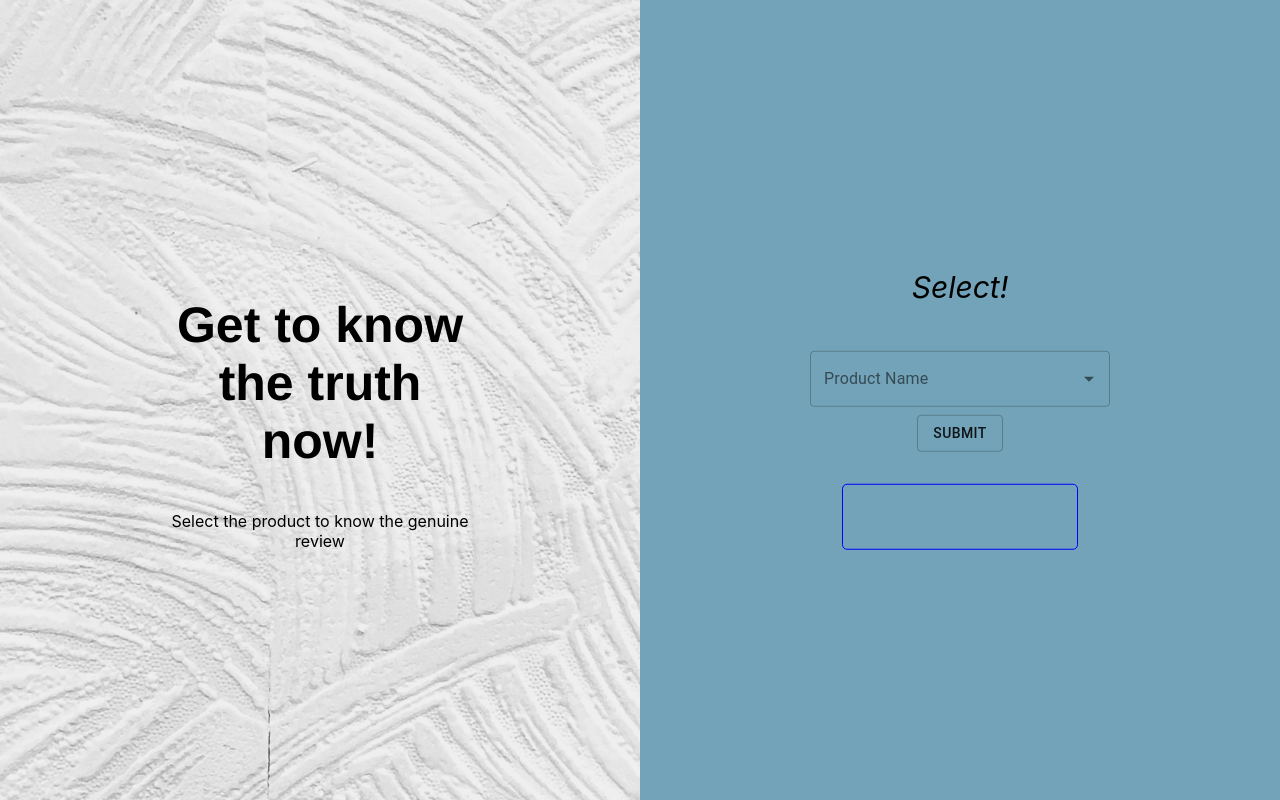
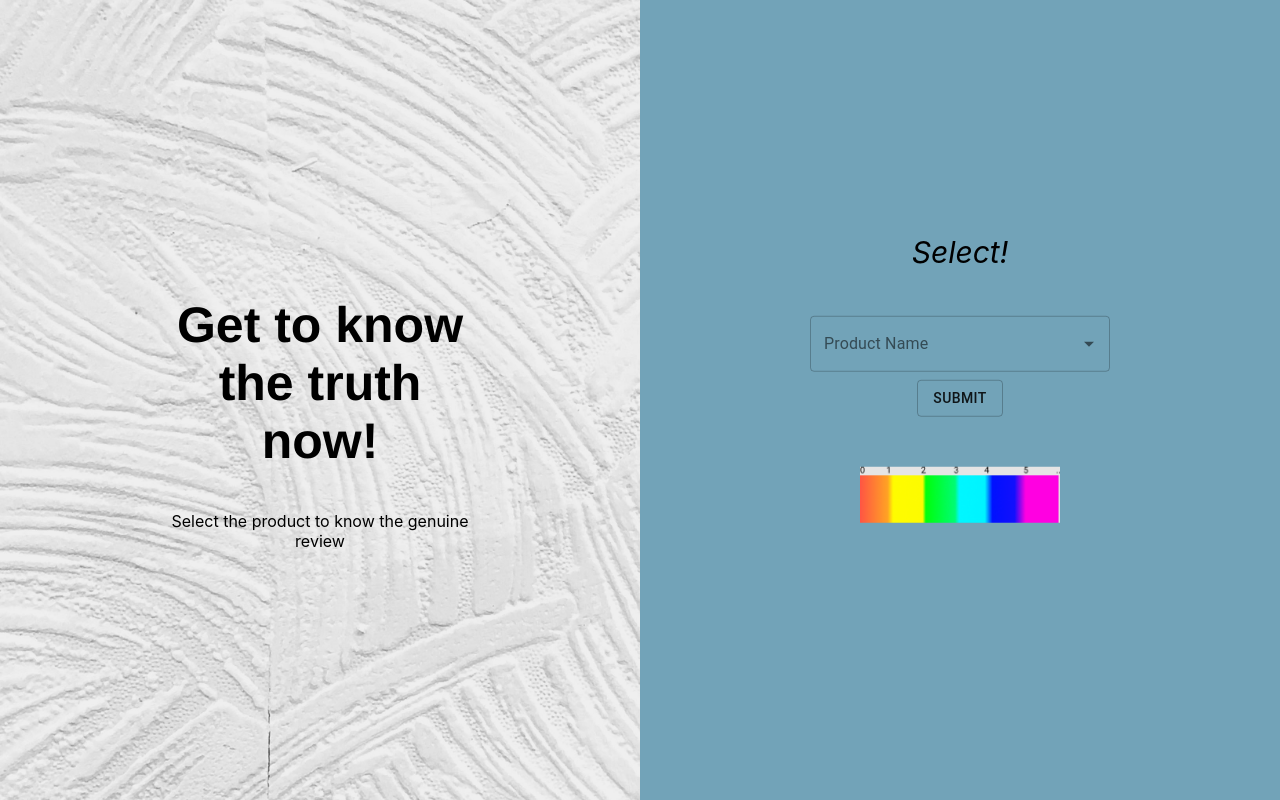
Before and after one commit to Bhairavi-shah/AbstractiveUserReviewConsolidation, a React (Create React App) app in the folder WebApp/my-app/: page / in a window 1280 px wide. Built offline with nearby package versions, Linux system fonts and the light colour scheme.

Commit message:
colorcode update

```diff
--- a/WebApp/my-app/public/index.html
+++ b/WebApp/my-app/public/index.html
@@ -42,9 +42,6 @@
       <div class="centered">
         <p id="select">Select!</p>
         <div id="root"></div>
-      <!--<form action="/trial.py" method="POST">
-          <label id="pdctid"></label>
-        <button type="submit">FIND</button>-->
 
       </div>
     </div>
--- a/WebApp/my-app/src/App.js
+++ b/WebApp/my-app/src/App.js
@@ -138,11 +138,7 @@ swal(
       />
 
         <Button variant="outlined" onClick={this.handleClick}>Submit</Button>
-        <div className="summaryText">
-          {this.state.loading || !this.state.summary ? (<div></div> ) : (<div>{this.state.charat}</div>)}
-
-
-        </div>
+        <div className="colorBarHolder"><img id="colorbar" src={require("./images/Untitledgradient.png")}></img></div>
     </div>
 
     )
--- a/WebApp/my-app/src/index.css
+++ b/WebApp/my-app/src/index.css
@@ -163,3 +163,16 @@ code {
   /* and repeat them horizontally */
   background-repeat: repeat-x;
 }
+
+.colorBarHolder{
+  margin: 50px;
+  width: 200px;
+  height: 100px;
+
+}
+
+#colorbar{
+  object-fit: contain;
+  max-width: 200px;
+  max-height: 100px;
+}
```
